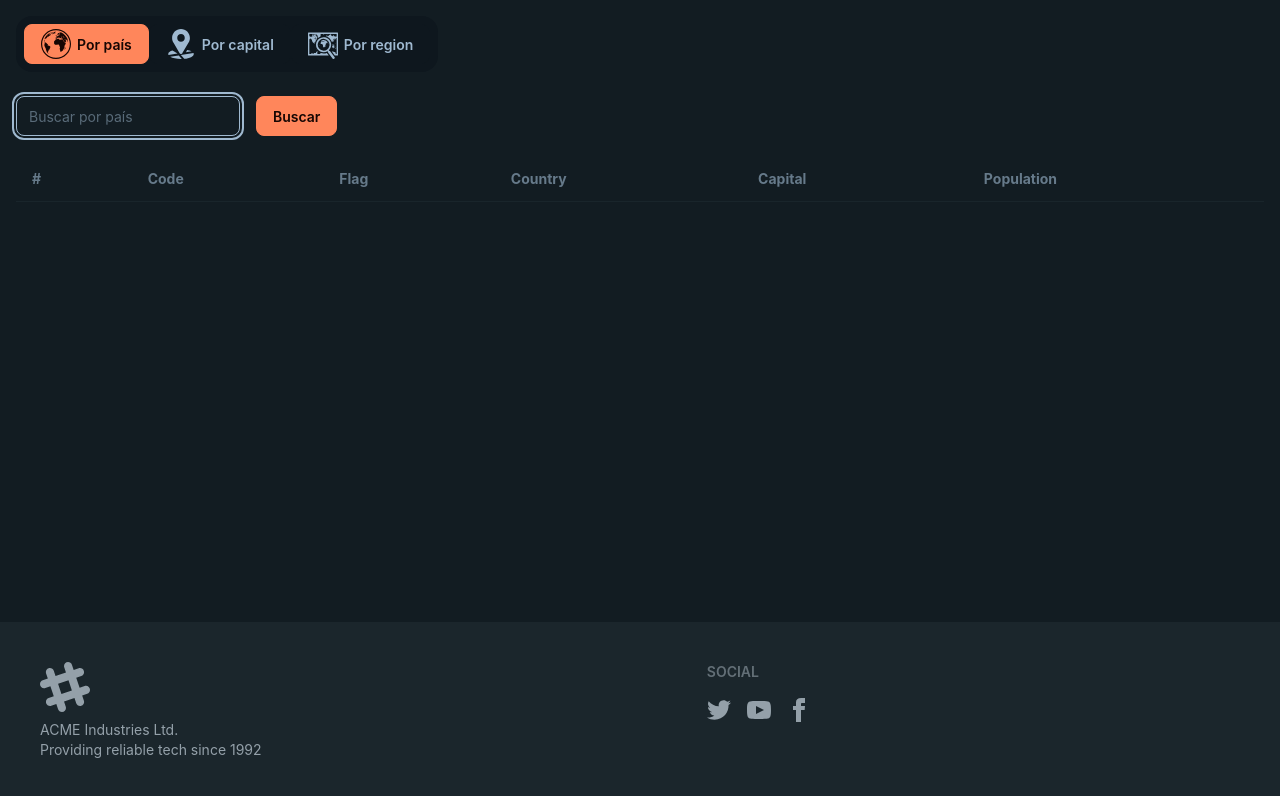
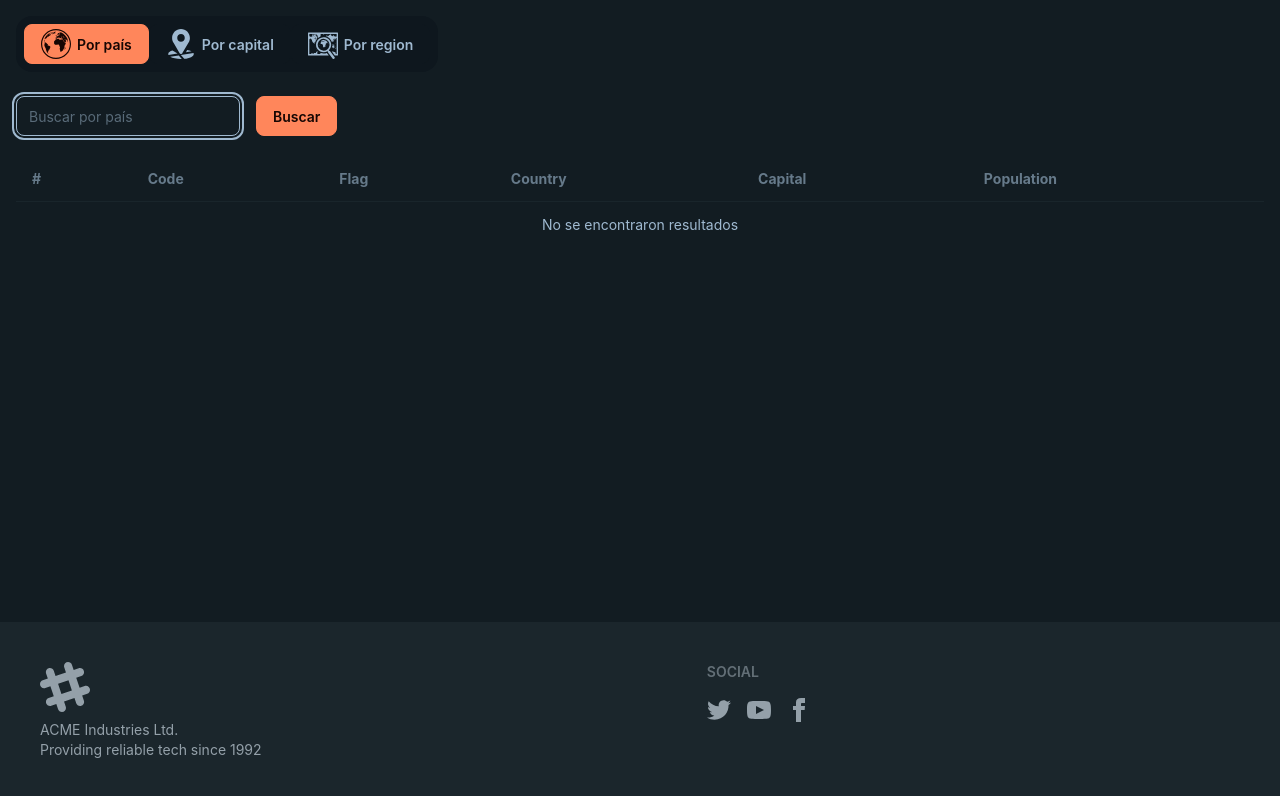
Before and after one commit to Antonio-Borrero/Angular-country-app, an Angular app: page /country/by-country in a window 1280 px wide. Shown: the top 796 px of the page. Built offline with nearby package versions, Linux system fonts and the light colour scheme.

Commit message:
feat: migrate to rxResource and handle request states

```diff
--- a/src/app/country/components/country-list/country-list.html
+++ b/src/app/country/components/country-list/country-list.html
@@ -24,9 +24,31 @@
                     <span class="badge badge-secondary">{{country.population | number}}</span>
                 </td>
                 <td>
-                    <a href="" class="link-primary">Mas información</a>
+                    <a [routerLink]="['/country/by', country.cca2]" class="link-primary">Mas información</a>
                 </td>
             </tr>
+            }
+
+            @if (errorMessage()){
+                <tr>
+                    <td colspan="8" class="text-center">{{errorMessage()}}</td>
+                </tr>
+            }
+
+            <!--  -->
+
+            @if(countries.length === 0 && !isLoading()){
+                <tr>
+                    <td colspan="8" class="text-center">No se encontraron resultados</td>
+                </tr>
+            }
+
+            <!--  -->
+
+            @if(isLoading()){
+                <tr>
+                    <td colspan="8" class="text-center">Buscando países</td>
+                </tr>
             }
         </tbody>
     </table>
--- a/src/app/country/components/country-list/country-list.ts
+++ b/src/app/country/components/country-list/country-list.ts
@@ -1,12 +1,17 @@
 import { Component, input } from '@angular/core';
 import { Country } from '../../interfaces/Country.interface';
 import { DecimalPipe } from '@angular/common';
+import { RouterLink } from "@angular/router";
 
 @Component({
   selector: 'country-list',
-  imports: [DecimalPipe],
+  imports: [DecimalPipe, RouterLink],
   templateUrl: './country-list.html',
 })
 export class CountryList {
   countries = input.required<Country[]>()
+
+  errorMessage = input<string | unknown | null>();
+  isLoading = input<boolean>(false);
+  isEmpty = input<boolean>(false);
 }
--- a/src/app/country/pages/by-capital-page/by-capital-page.html
+++ b/src/app/country/pages/by-capital-page/by-capital-page.html
@@ -1,2 +1,3 @@
-<search-input placeholder="Buscar por capital" (search)="onSearch($event)"/>
-<country-list [countries]="countries()"/>
+<search-input placeholder="Buscar por capital" (search)="query.set($event)" />
+<country-list [countries]="countryResource.value() ?? []" [errorMessage]="countryResource.error()"
+    [isEmpty]="countryResource.value()?.length === 0" [isLoading]="countryResource.isLoading()" />
--- a/src/app/country/pages/by-capital-page/by-capital-page.ts
+++ b/src/app/country/pages/by-capital-page/by-capital-page.ts
@@ -2,7 +2,8 @@ import { Component, inject, signal } from '@angular/core';
 import { SearchInput } from "../../components/search-input/search-input";
 import { CountryList } from "../../components/country-list/country-list";
 import { CountryService } from '../../services/country.service';
-import { Country } from '../../interfaces/Country.interface';
+import { of } from 'rxjs';
+import { rxResource } from '@angular/core/rxjs-interop';
 
 @Component({
   selector: 'app-by-capital-page',
@@ -12,24 +13,13 @@ import { Country } from '../../interfaces/Country.interface';
 export class ByCapitalPage {
 
   countryService = inject(CountryService)
+  query = signal("");
 
-  isLoading = signal<boolean>(false);
-  isError = signal<string | null>(null);
-  countries = signal<Country[]>([])
-
-  onSearch(query: string) {
-
-    if(this.isLoading()) return;
-
-    this.isLoading.set(true);
-    this.isError.set(null);
-
-    this.countryService.searchByCapital(query).subscribe((countries) => {
-      this.isLoading.set(false);
-      this.countries.set(countries);
-
-      console.log({countries})
+  countryResource = rxResource({
+    params: () => ({query: this.query()}),
+    stream: ({params}) => {
+      if (!params.query) return of([]);
+      return this.countryService.searchByCapital(params.query)
     }
-    )
-  }
+  })
 }
--- a/src/app/country/pages/by-country-page/by-country-page.html
+++ b/src/app/country/pages/by-country-page/by-country-page.html
@@ -1,2 +1,3 @@
-<search-input placeholder="Buscar por país" (search)="onSearch($event)"/>
-<country-list [countries]="countries()"/>
+<search-input placeholder="Buscar por país" (search)="query.set($event)" />
+<country-list [countries]="countryResource.value() ?? []" [errorMessage]="countryResource.error()"
+    [isEmpty]="countryResource.value()?.length === 0" [isLoading]="countryResource.isLoading()" />
--- a/src/app/country/pages/by-country-page/by-country-page.ts
+++ b/src/app/country/pages/by-country-page/by-country-page.ts
@@ -2,7 +2,8 @@ import { Component, inject, signal } from '@angular/core';
 import { SearchInput } from "../../components/search-input/search-input";
 import { CountryList } from "../../components/country-list/country-list";
 import { CountryService } from '../../services/country.service';
-import { Country } from '../../interfaces/Country.interface';
+import { rxResource } from '@angular/core/rxjs-interop'
+import { of } from 'rxjs';
 
 @Component({
   selector: 'app-by-country-page',
@@ -12,24 +13,13 @@ import { Country } from '../../interfaces/Country.interface';
 export class ByCountryPage {
 
   countryService = inject(CountryService)
+  query = signal("");
 
-  isLoading = signal<boolean>(false);
-  isError = signal<string | null>(null);
-  countries = signal<Country[]>([])
-
-  onSearch(query: string) {
-
-    if(this.isLoading()) return;
-
-    this.isLoading.set(true);
-    this.isError.set(null);
-
-    this.countryService.searchByCountry(query).subscribe((countries) => {
-      this.isLoading.set(false);
-      this.countries.set(countries);
-
-      console.log({countries})
+  countryResource = rxResource({
+    params: () => ({query: this.query()}),
+    stream: ({params}) => {
+      if (!params.query) return of([]);
+      return this.countryService.searchByCountry(params.query)
     }
-    )
-  }
+  })
 }
```
